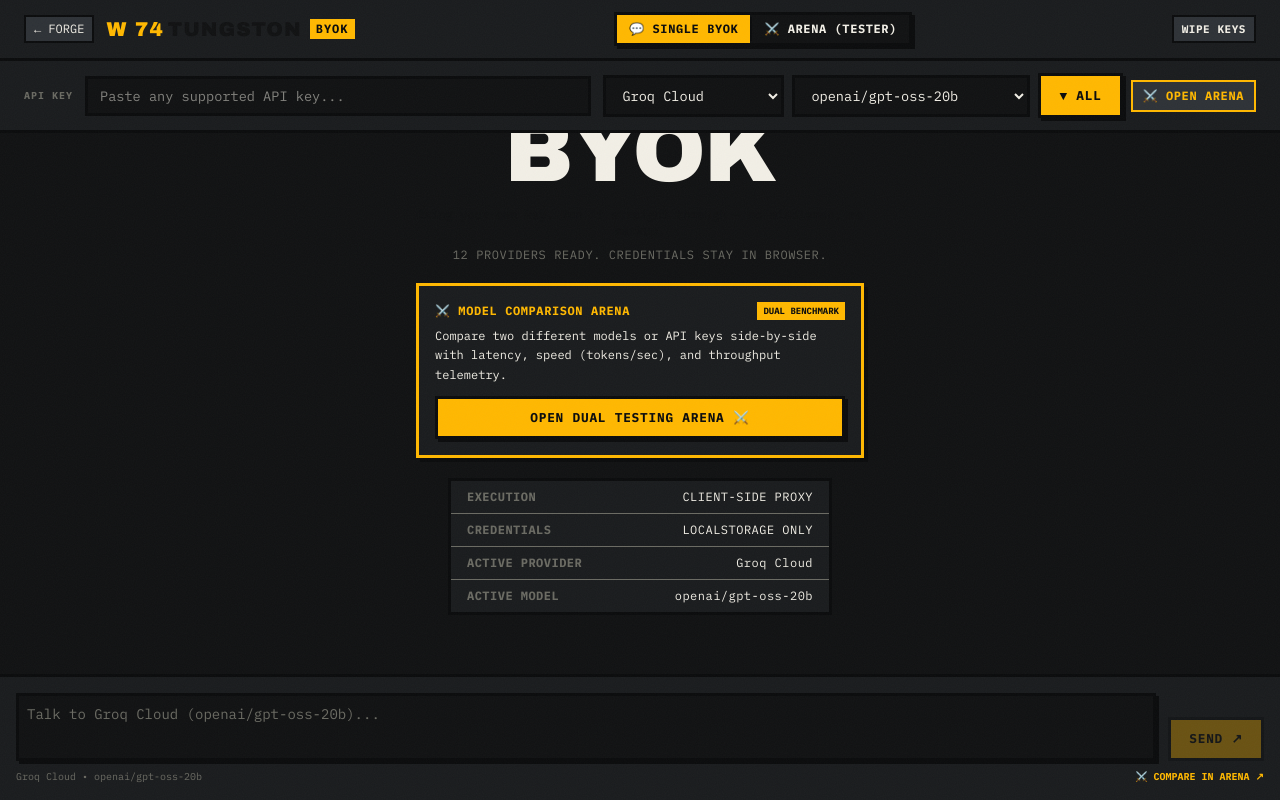
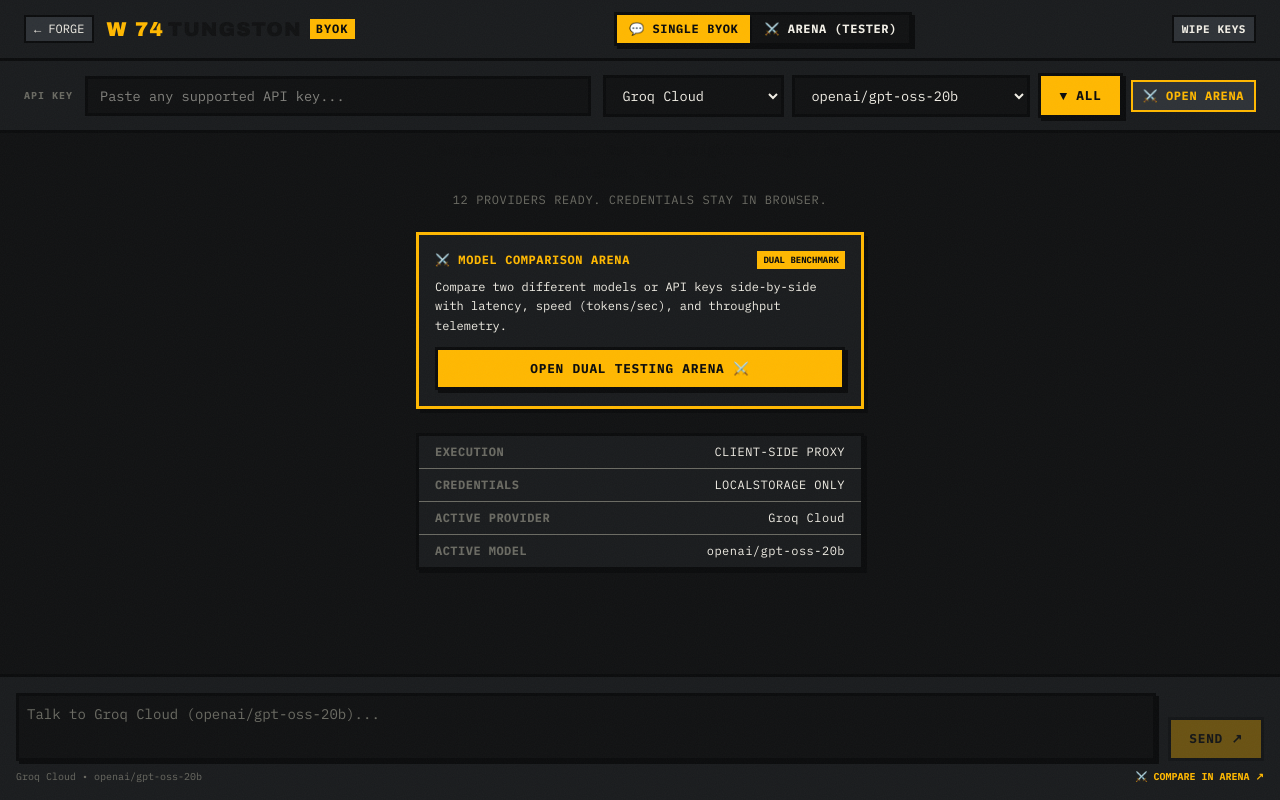
Before and after one commit to MrSS-jpg/tungston-byok, a React (Vite) app: page / in a window 1280 px wide. Built offline with nearby package versions, Linux system fonts and the light colour scheme.

Commit message:
fix(layout): resolve text overlap and negative scroll clipping on Single BYOK empty state

```diff
--- a/src/App.jsx
+++ b/src/App.jsx
@@ -832,38 +832,41 @@
           {/* Chat Messages */}
           <main className="flex-1 overflow-y-auto p-3 md:p-6 space-y-3 md:space-y-4">
             {chatMessages.length === 0 && (
-              <div className="h-full flex items-center justify-center py-4 md:py-6">
-                <div className="w-full max-w-2xl text-center px-2">
+              <div className="min-h-full flex flex-col items-center justify-start sm:justify-center py-6 md:py-10">
+                <div className="w-full max-w-2xl text-center px-3 my-auto">
                   <h1
-                    className="relative w-fit mx-auto"
+                    className="relative w-fit mx-auto select-none mb-3"
                     style={{
                       fontFamily: 'Archivo Black, sans-serif',
-                      fontSize: 'clamp(2.2rem, 8vw, 5.5rem)',
-                      lineHeight: 0.9,
+                      fontSize: 'clamp(2.5rem, 7vw, 4.8rem)',
+                      lineHeight: 1.05,
                       letterSpacing: '-0.02em',
-                      margin: '0 auto 16px'
                     }}
                   >
                     BYOK
                     <span
                       className="absolute inset-0 text-transparent animate-flicker pointer-events-none"
-                      style={{ WebkitTextStroke: '1px var(--filament)', transform: 'translate(4px, 4px)', zIndex: -1 }}
+                      style={{
+                        WebkitTextStroke: '2px var(--filament)',
+                        transform: 'translate(4px, 4px)',
+                        zIndex: -1
+                      }}
                       aria-hidden="true"
                     >
                       BYOK
                     </span>
                   </h1>
 
-                  <p className="mx-auto text-xs md:text-base font-medium max-w-md mb-2">
+                  <p className="mx-auto text-xs sm:text-sm md:text-base font-semibold max-w-md text-[var(--concrete)] mb-2 leading-relaxed">
                     Bring your own key. Run it straight through — no middleman, no markup.
                   </p>
-                  <p className="mx-auto text-[11px] md:text-xs text-[var(--tungsten-gray)] uppercase tracking-wider mb-5">
+                  <p className="mx-auto text-[11px] md:text-xs text-[var(--tungsten-gray)] uppercase tracking-wider mb-6">
                     {Object.keys(PROVIDERS).length} providers ready. Credentials stay in browser.
                   </p>
 
                   {/* PROMINENT OPTION TO OPEN TESTING FIELD / COMPARISON ARENA */}
-                  <div className="border-[3px] border-[var(--filament)] bg-[var(--surface)] p-3 md:p-4 max-w-md mx-auto text-left shadow-[4px_4px_0_var(--ink)] mb-5">
-                    <div className="flex items-center justify-between mb-1.5">
+                  <div className="border-[3px] border-[var(--filament)] bg-[var(--surface)] p-3.5 md:p-4 max-w-md mx-auto text-left shadow-[4px_4px_0_var(--ink)] mb-6">
+                    <div className="flex items-center justify-between mb-2">
                       <span className="text-xs font-bold uppercase tracking-wider text-[var(--filament)]">
                         ⚔️ MODEL COMPARISON ARENA
                       </span>
@@ -876,14 +879,14 @@
                     </p>
                     <button
                       onClick={handleLaunchArenaFromChat}
-                      className="brut-btn w-full text-xs py-2 shadow-[2px_2px_0_var(--ink)]"
+                      className="brut-btn w-full text-xs py-2.5 shadow-[2px_2px_0_var(--ink)]"
                     >
                       OPEN DUAL TESTING ARENA ⚔️
                     </button>
                   </div>
 
                   {/* SPECIFICATION CARD */}
-                  <div className="border-[3px] border-[var(--ink)] max-w-sm mx-auto text-left bg-[var(--surface)]">
+                  <div className="border-[3px] border-[var(--ink)] max-w-md mx-auto text-left bg-[var(--surface)] shadow-[3px_3px_0_var(--ink)]">
                     {[
                       ['EXECUTION', 'CLIENT-SIDE PROXY'],
                       ['CREDENTIALS', 'LOCALSTORAGE ONLY'],
@@ -897,7 +900,7 @@
                         }`}
                       >
                         <span className="text-[var(--tungsten-gray)] font-semibold">{label}</span>
-                        <span>{value}</span>
+                        <span className="text-[var(--concrete)] font-mono">{value}</span>
                       </div>
                     ))}
                   </div>
@@ -1014,7 +1017,7 @@
         <div className="flex-1 flex flex-col overflow-hidden">
           {/* ── ARENA DUAL CONFIG BAR ── */}
           <div className="border-b-[3px] border-[var(--ink)] bg-[var(--surface)] px-3 py-2.5 md:px-6 md:py-3 shrink-0 max-h-[38vh] md:max-h-none overflow-y-auto">
-            <div className="grid grid-cols-1 md:grid-cols-2 gap-3 md:gap-4 relative">
+            <div className="grid grid-cols-1 md:grid-cols-2 gap-3 md:gap-6 relative">
               {/* ── ENGINE A CONFIG ── */}
               <div className="border-[2px] border-[var(--ink)] bg-[var(--base)] p-2.5 md:p-3 shadow-[2px_2px_0_var(--ink)] flex flex-col gap-2">
                 <div className="flex items-center justify-between">
```
